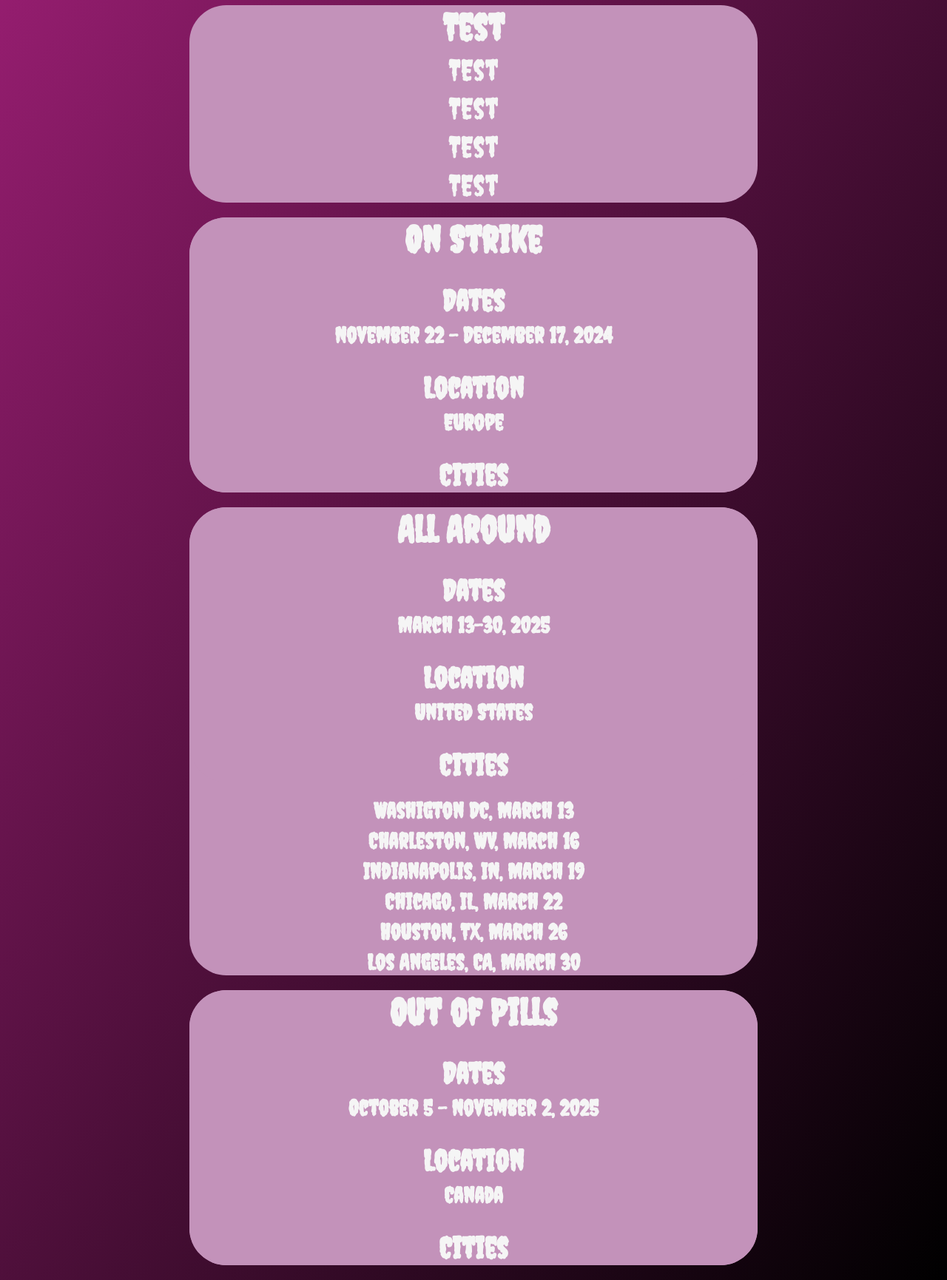
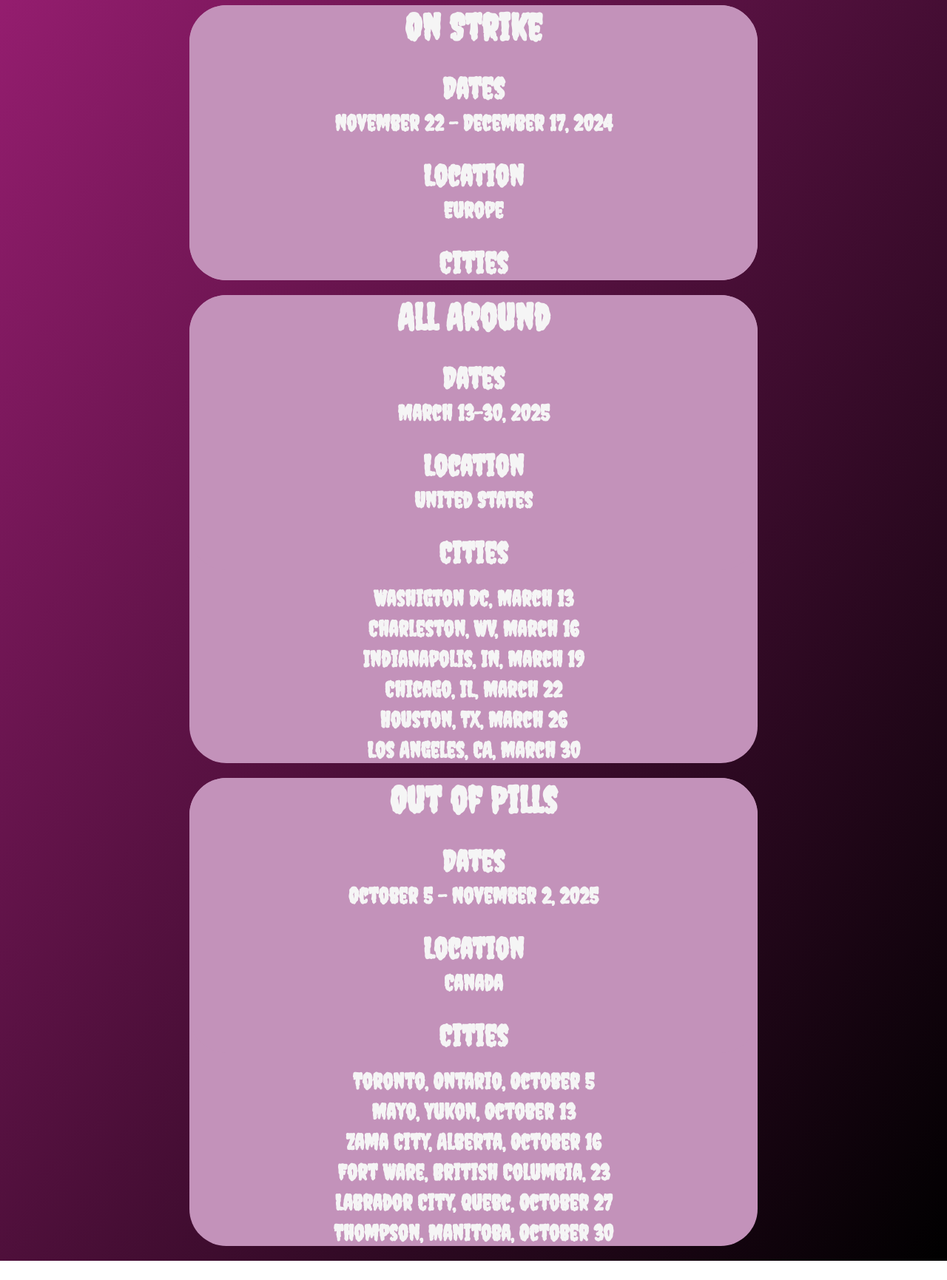
Before and after one commit to Programer-Turtle/BPA-Web, a plain HTML site: page dates.html in a window 1280 px wide. Shown: the part 240-1971 px from the top of the page at 74% size. After the commit the page ends 1945 px from the top, so only its background shows below. Drawn offline with Linux system fonts and the light colour scheme.

Commit message:
Add files via upload

```diff
--- a/dates.html
+++ b/dates.html
@@ -13,13 +13,6 @@
 
     <h1 id="Hello" class="Color" style="text-align: center; margin-top: 100px;">Tour Dates</h1>
     <div id="HoldBox">
-        <div id="TourBox" class="TourBox">
-            <h1>Test</h1>
-            <p>TEst</p>
-            <p>TEst</p>
-            <p>TEst</p>
-            <p>TEst</p>
-        </div>
     </div>
 
     <script src="scripts/TourDates.js"></script>
--- a/scripts/TourDates.js
+++ b/scripts/TourDates.js
@@ -22,7 +22,14 @@ let Tours = [
         'Name':"Out of Pills",
         'Dates':"October 5 - November 2, 2025",
         'Location':"Canada",
-        "Cities":[]
+        "Cities":[
+            "Toronto, Ontario, October 5",
+            "Mayo, Yukon, October 13",
+            "Zama City, Alberta, October 16",
+            "Fort Ware, British Columbia, 23",
+            "Labrador City, Quebc, October 27",
+            "Thompson, Manitoba, October 30"
+        ]
     }
 ]
 
```
Also changed, not shown: aboutus.html (+4 -0 lines).
